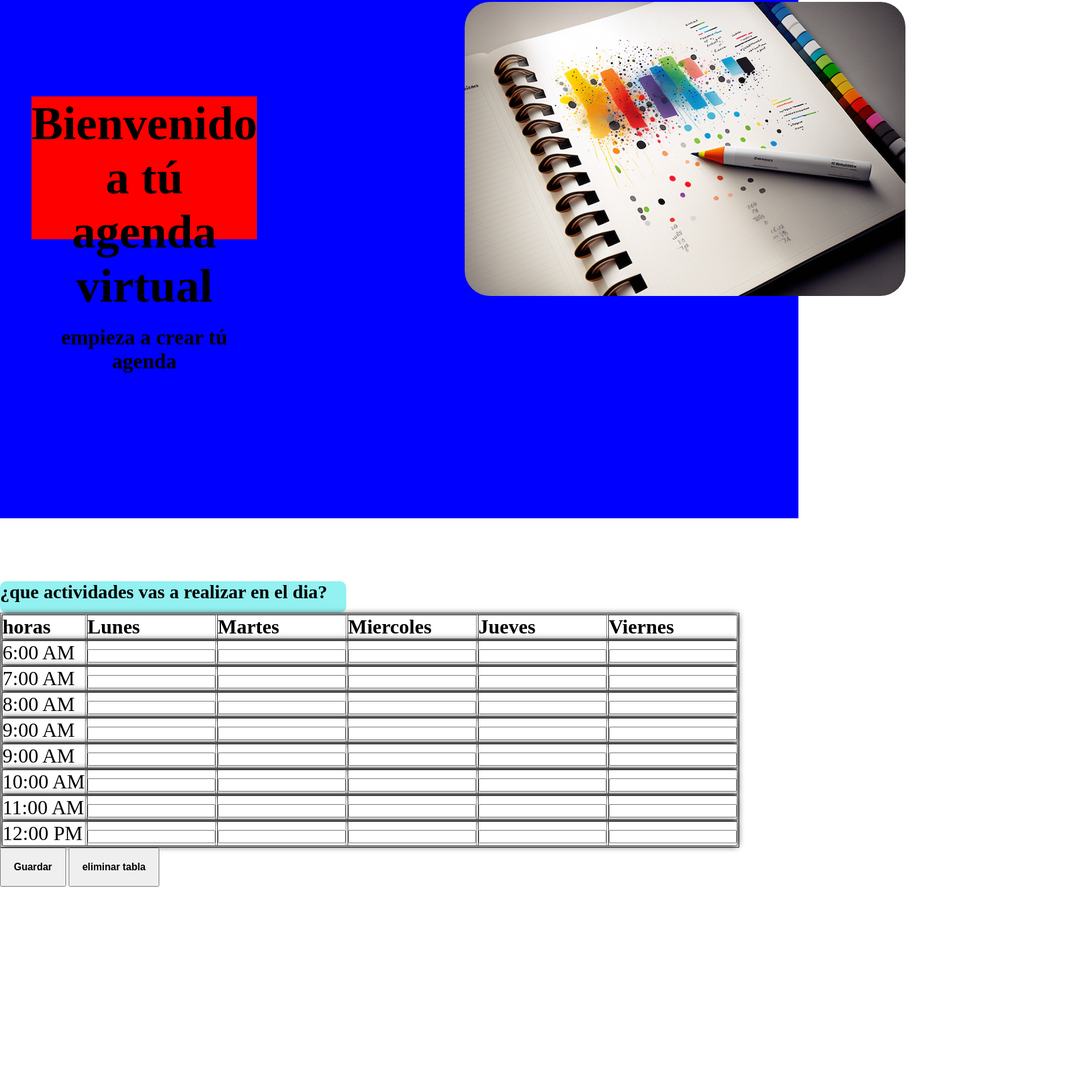
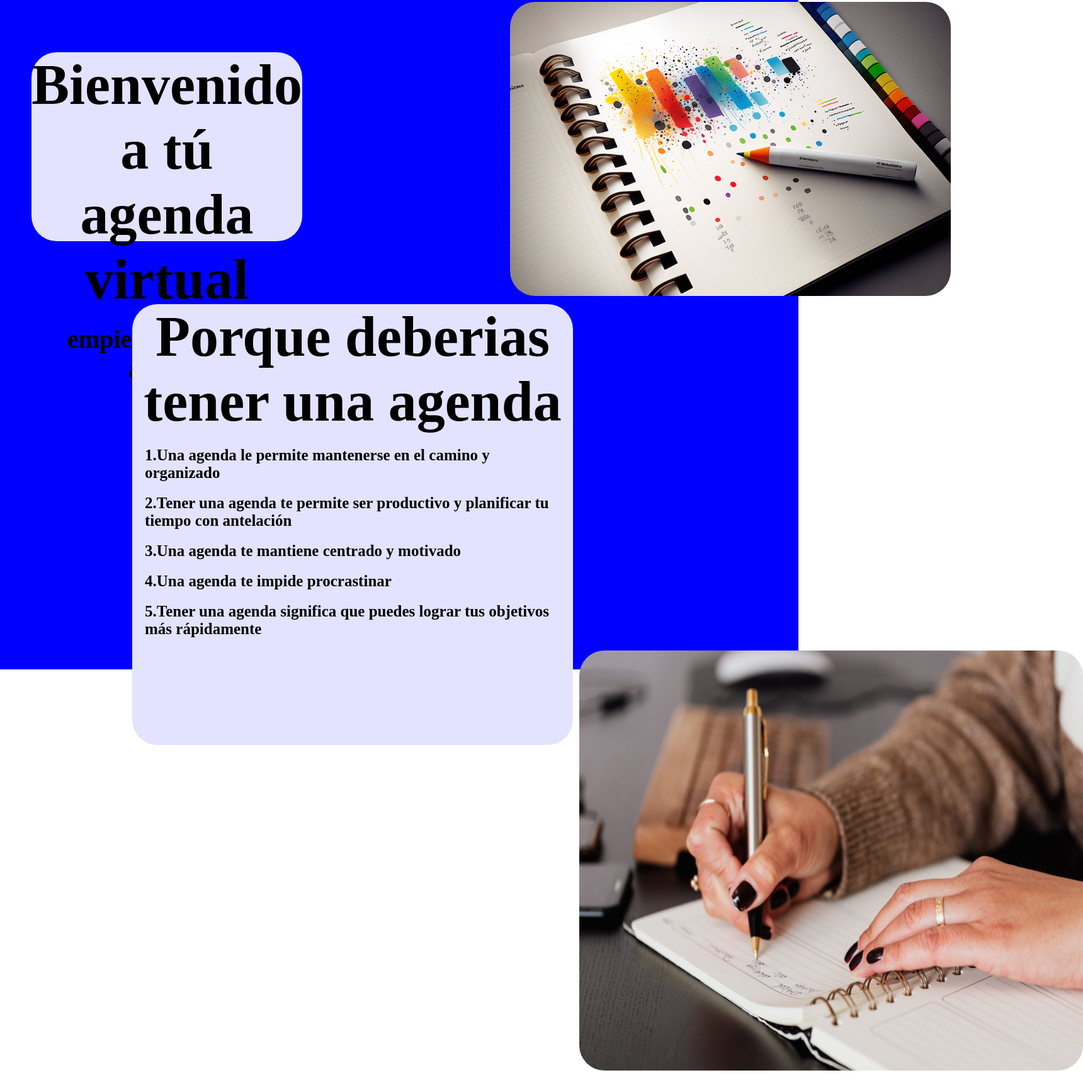
Before and after one commit to Joseph-Mamian/Pagina_personal, a plain HTML site: page index.html in a window 1280 px wide. Shown: the part 278-1993 px from the top of the page at 63% size, 1720 px wide, since content can reach past the window. Before the commit the page ends 1686 px from the top, so only its background shows below. Drawn offline with Linux system fonts and the light colour scheme; some packages are replaced by stand-ins of ours; a script that the page names is missing.

Commit message:
uploading-personal-page

```diff
--- a/css/styles.css
+++ b/css/styles.css
@@ -61,23 +61,21 @@ font-size:xx-large;
 input{
     font-size: 15px;
 }
-h2{
-    background-color: rgb(147, 241, 241);
+#ttable{
+    background-color: #e3e3ff;
     width: 550px;
-    height: 50px;
+    height: 100px;
     font-size: 30px;
     border-radius: 10px;
 }
 #padre{
-    z-index: 2;
+    z-index: 1;
     width: 99.1vw;
-    height: 100vh;
+    height: 50vh;
     text-align: center;
     font-size: 45px;
     padding-top: 200px;
     display: flex;
-    padding-bottom: 20px;
-    margin-bottom: 100px;
     background-color: blue;
 }
 h6{
@@ -85,23 +83,58 @@ h6{
 }
 #thijo{
     margin: 20px;
-    font-size: 50px;
-    height: 227px;
+    font-size: 60px;
+    height: 300px;
     width: 700px;
-    margin-top: 150px;
+    margin-top: 80px;
     margin-left: 50px;
-    background-color: red;
+    border-radius: 40px;
+    background-color: #e3e3ff;
 }
 #im-hijo img{
-    z-index: 1;
+    z-index: 2;
     border-radius: 40px;
     height: 467px;
     width: 700px;
     margin-left: 310px;
     margin-bottom: 500px;
-
 }
 h3{
     padding: 20px;
     padding-inline: 20px;
 }
+#main{
+    background-color:#fff ;
+}
+#padre2{
+    z-index: 1;
+    width: 99.1vw;
+    height: 80vh;
+    text-align: center;
+    font-size: 45px;
+    display: flex;
+    padding-bottom: 20px;
+    margin-bottom: 100px;
+    background-color: blue;
+}
+#thijo2{
+    margin: 20px;
+    font-size: 60px;
+    height: 700px;
+    width: 700px;
+    margin-top: 80px;
+    margin-left: 210px;
+    border-radius: 40px;
+    background-color: #e3e3ff;
+}
+h4{
+    text-align: left;
+    font-size: 25px;
+    margin: 20px;
+}
+#im-hijo2 img{
+    border-radius: 40px;
+    height: 667px;
+    width: 800px;
+    margin-left: 710px;
+}
--- a/index.html
+++ b/index.html
@@ -32,20 +32,33 @@
         <section id="slideshow"></section>
 
 
-        <div id="padre">
+<div id="padre">
             <div id="thijo">
                 <h1>Bienvenido a tú agenda virtual</h1>
                 <h6>empieza a crear tú agenda</h6>
             </div>
-            <div id="im-hijo">
-            <img src="/Pagina_personal/img/agenda.webp" alt="agenda">
+        <div id="im-hijo">
+            <img src="img/agenda.webp" alt="agenda">
         </div>
-        </div>
+</div>
+<div id="padre2">
+     <div id="thijo2">
+        <h2>Porque deberias tener una agenda</h2>
+       <p><h4>1.Una agenda le permite mantenerse en el camino y organizado</h4></p>
+       <p><h4>2.Tener una agenda te permite ser productivo y planificar tu tiempo con antelación</h4> </p>
+       <p><h4>3.Una agenda te mantiene centrado y motivado</h4></p>
+       <p><h4>4.Una agenda te impide procrastinar</h4></p>
+       <p><h4>5.Tener una agenda significa que puedes lograr tus objetivos más rápidamente</h4></p>
+       <div id="im-hijo2">
+        <img src="img/motivos-agenda.jpg" alt="agenda">
+       </div>
+     </div>
+</div>
 
 
-        <section class="continter_table" id="tabla"></section>
+        <!-- <section class="continter_table" id="tabla"></section>
         <article>
-            <hgroup><h2>¿que actividades vas a realizar en el dia?</h2></hgroup>
+            <hgroup id="ttable"><h2>¿que actividades vas a realizar en el dia?</h2></hgroup>
             <p></p>
         <p>
             <ul>
@@ -139,7 +152,7 @@
     <label for="" id="box_two"></label>
 
     <button type="submit" onclick="confirmar()" id="guardar"><h3>Guardar</h3></button>
-    <button type="reset"  onclick="eliminar_cambios()" id="eliminar"><h3>eliminar tabla</h3></button>
+    <button type="reset"  onclick="eliminar_cambios()" id="eliminar"><h3>eliminar tabla</h3></button> -->
 
 </body>
 </html>
```
Also changed, not shown: img/agenda.png (deleted), img/motivos-agenda.jpg (added).
